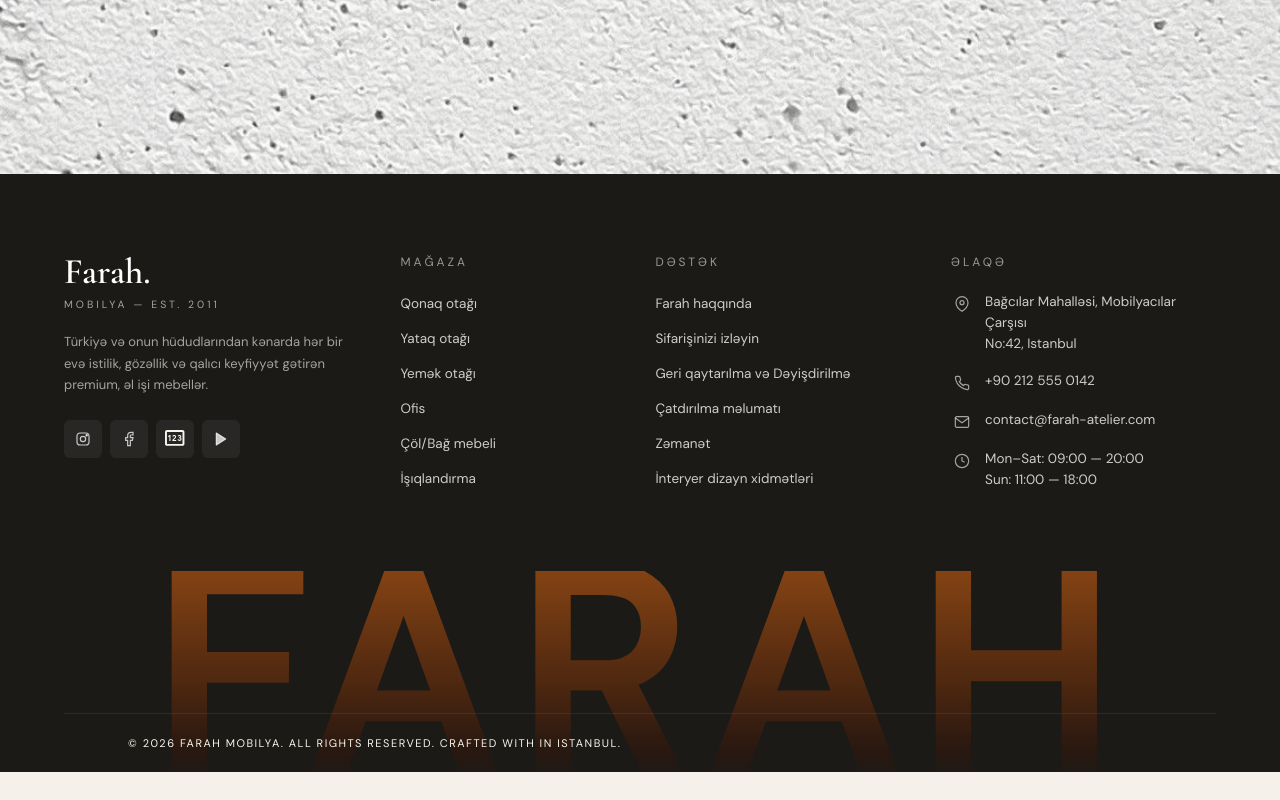
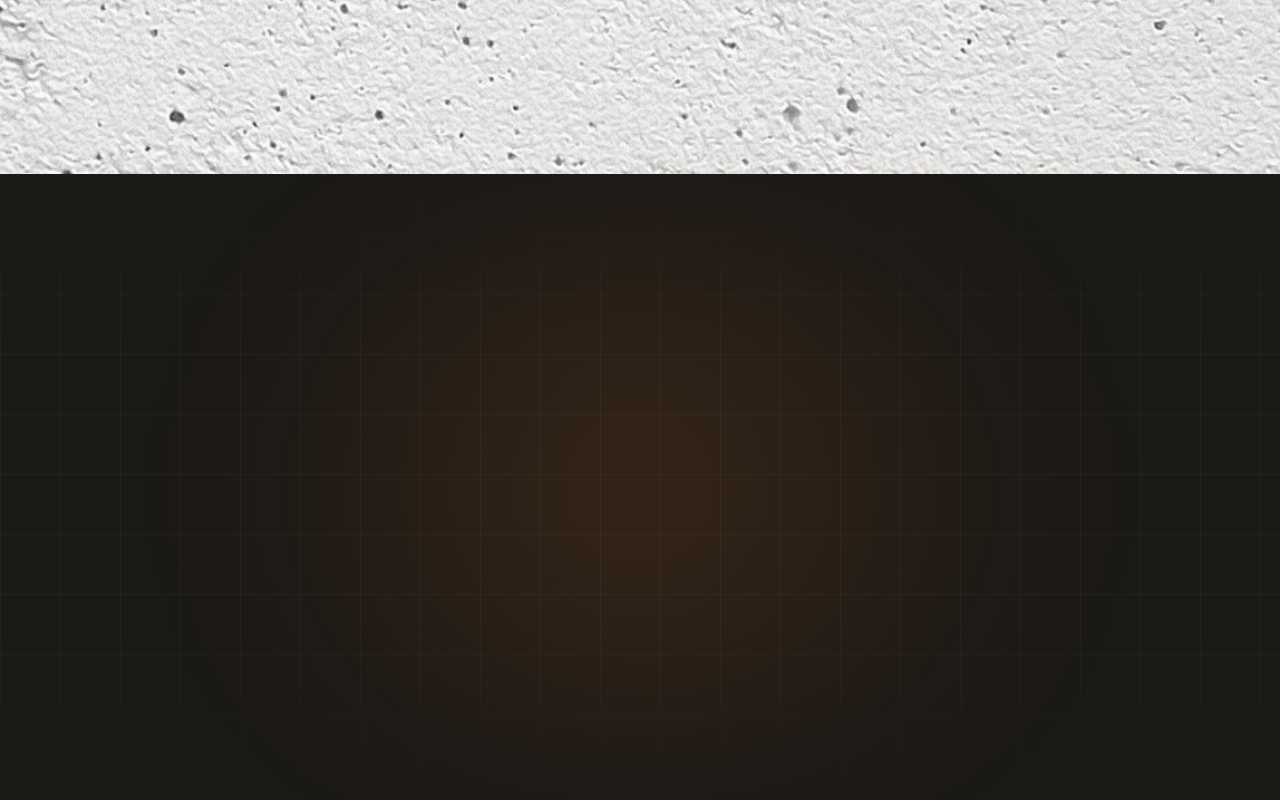
Before and after one commit to AliMukhtarli/FARAH, a React (Vite) app: page / in a window 1280 px wide. Shown: the part 4936-5736 px from the top of the page. Before the commit the page ends 5708 px from the top, so only its background shows below. Built offline with nearby package versions, Linux system fonts and the light colour scheme.

Commit message:
I developed footer for better UI

```diff
--- a/package.json
+++ b/package.json
@@ -10,6 +10,7 @@
     "preview": "vite preview"
   },
   "dependencies": {
+    "gsap": "^3.15.0",
     "react": "^19.2.6",
     "react-dom": "^19.2.6"
   },
--- a/src/FooterSection.jsx
+++ b/src/FooterSection.jsx
@@ -1,3 +1,11 @@
+import { useEffect, useRef } from "react";
+import { gsap } from "gsap";
+import { ScrollTrigger } from "gsap/ScrollTrigger";
+
+if (typeof window !== "undefined") {
+  gsap.registerPlugin(ScrollTrigger);
+}
+
 const SHOP_LINKS = [
   "Qonaq otağı",
   "Yataq otağı",
@@ -67,11 +75,136 @@ const PlayIcon = () => (
   </svg>
 );
 
+const ArrowUpIcon = () => (
+  <svg width="18" height="18" fill="none" stroke="currentColor" strokeWidth="2" viewBox="0 0 24 24">
+    <path strokeLinecap="round" strokeLinejoin="round" d="M5 10l7-7m0 0l7 7m-7-7v18" />
+  </svg>
+);
+
+/**
+ * MagneticButton — wraps any element and attaches a GSAP-powered magnetic
+ * hover effect (the element subtly follows the cursor and tilts in 3D).
+ */
+function MagneticButton({ as: Tag = "a", className = "", children, ...props }) {
+  const ref = useRef(null);
+
+  useEffect(() => {
+    if (typeof window === "undefined") return;
+    const el = ref.current;
+    if (!el) return;
+
+    const ctx = gsap.context(() => {
+      const onMove = (e) => {
+        const rect = el.getBoundingClientRect();
+        const x = e.clientX - rect.left - rect.width / 2;
+        const y = e.clientY - rect.top - rect.height / 2;
+        gsap.to(el, {
+          x: x * 0.35,
+          y: y * 0.35,
+          rotationX: -y * 0.12,
+          rotationY: x * 0.12,
+          scale: 1.06,
+          ease: "power2.out",
+          duration: 0.4,
+          transformPerspective: 600,
+        });
+      };
+
+      const onLeave = () => {
+        gsap.to(el, {
+          x: 0,
+          y: 0,
+          rotationX: 0,
+          rotationY: 0,
+          scale: 1,
+          ease: "elastic.out(1, 0.4)",
+          duration: 1.1,
+        });
+      };
+
+      el.addEventListener("mousemove", onMove);
+      el.addEventListener("mouseleave", onLeave);
+
+      return () => {
+        el.removeEventListener("mousemove", onMove);
+        el.removeEventListener("mouseleave", onLeave);
+      };
+    }, el);
+
+    return () => ctx.revert();
+  }, []);
+
+  return (
+    <Tag ref={ref} className={className} {...props}>
+      {children}
+    </Tag>
+  );
+}
+
 export default function FooterSection() {
+  const wrapperRef = useRef(null);
+  const giantTextRef = useRef(null);
+  const gridRef = useRef(null);
+  const colsRef = useRef(null);
+  const bottomRef = useRef(null);
+
+  useEffect(() => {
+    if (typeof window === "undefined") return;
+    if (!wrapperRef.current) return;
+
+    const ctx = gsap.context(() => {
+      // Giant FARAH wordmark — slow parallax & fade as the footer enters
+      gsap.fromTo(
+        giantTextRef.current,
+        { y: 80, scale: 0.92, opacity: 0 },
+        {
+          y: 0,
+          scale: 1,
+          opacity: 1,
+          ease: "power1.out",
+          scrollTrigger: {
+            trigger: wrapperRef.current,
+            start: "top 85%",
+            end: "bottom bottom",
+            scrub: 1,
+          },
+        }
+      );
+
+      // Columns + bottom bar — staggered fade-up
+      gsap.fromTo(
+        [colsRef.current, bottomRef.current],
+        { y: 50, opacity: 0 },
+        {
+          y: 0,
+          opacity: 1,
+          stagger: 0.18,
+          ease: "power3.out",
+          scrollTrigger: {
+            trigger: wrapperRef.current,
+            start: "top 70%",
+            end: "center center",
+            scrub: 1,
+          },
+        }
+      );
+    }, wrapperRef);
+
+    return () => ctx.revert();
+  }, []);
+
+  const scrollToTop = () => {
+    window.scrollTo({ top: 0, behavior: "smooth" });
+  };
+
   return (
-    <footer className="footer">
+    <footer ref={wrapperRef} className="footer">
+      {/* Cinematic background layers */}
+      <div className="footer-aurora" aria-hidden="true" />
+      <div ref={gridRef} className="footer-bg-grid" aria-hidden="true" />
+
       <div className="footer-container">
-        <div className="footer-grid">
+        <div ref={colsRef} className="footer-grid">
 
           {/* Brand column */}
           <div className="footer-col footer-col--brand">
@@ -82,14 +215,14 @@ export default function FooterSection() {
 
             <p className="footer-brand-desc">
               Türkiyə və onun hüdudlarından kənarda hər bir evə istilik,
-               gözəllik və qalıcı keyfiyyət gətirən premium, əl işi mebellər.
+              gözəllik və qalıcı keyfiyyət gətirən premium, əl işi mebellər.
             </p>
 
             <div className="footer-socials">
-              <a href="#" aria-label="Instagram" className="footer-social"><InstagramIcon /></a>
-              <a href="#" aria-label="Facebook" className="footer-social"><FacebookIcon /></a>
-              <a href="#" aria-label="YouTube" className="footer-social"><YoutubeIcon /></a>
-              <a href="#" aria-label="TikTok" className="footer-social"><PlayIcon /></a>
+              <MagneticButton href="#" aria-label="Instagram" className="footer-social"><InstagramIcon /></MagneticButton>
+              <MagneticButton href="#" aria-label="Facebook" className="footer-social"><FacebookIcon /></MagneticButton>
+              <MagneticButton href="#" aria-label="YouTube" className="footer-social"><YoutubeIcon /></MagneticButton>
+              <MagneticButton href="#" aria-label="TikTok" className="footer-social"><PlayIcon /></MagneticButton>
             </div>
           </div>
 
@@ -138,12 +271,31 @@ export default function FooterSection() {
 
         </div>
 
-        {/* Giant brand wordmark */}
-        <div className="footer-wordmark" aria-hidden="true">FARAH</div>
+        {/* Giant FARAH wordmark */}
+        <div ref={giantTextRef} className="footer-wordmark" aria-hidden="true">FARAH</div>
 
         {/* Bottom bar */}
-        <div className="footer-bottom">
-          © 2026 FARAH MOBILYA. ALL RIGHTS RESERVED. CRAFTED WITH IN ISTANBUL.
+        <div ref={bottomRef} className="footer-bottom">
+          <div className="footer-bottom-copy">
+            © 2026 FARAH MOBILYA. ALL RIGHTS RESERVED. CRAFTED WITH IN ISTANBUL.
+          </div>
+
+          <MagneticButton as="div" className="footer-glass-pill footer-made-with">
+            <span className="footer-made-text">Crafted with</span>
+            <span className="footer-heart" aria-hidden="true">❤</span>
+            <span className="footer-made-text">by</span>
+            <span className="footer-made-brand">ALI</span>
+          </MagneticButton>
+
+          <MagneticButton
+            as="button"
+            type="button"
+            onClick={scrollToTop}
+            className="footer-glass-pill footer-back-top"
+            aria-label="Yuxarı qayıt"
+          >
+            <ArrowUpIcon />
+          </MagneticButton>
         </div>
       </div>
     </footer>
--- a/src/main.css
+++ b/src/main.css
@@ -1447,17 +1447,61 @@ img {
 }
 
 /* ═══════════════════════════════════
-   FOOTER
+   FOOTER — CINEMATIC
 ═══════════════════════════════════ */
 .footer {
   position: relative;
   background: #1c1a17;
   color: rgba(255, 255, 255, 0.7);
   overflow: hidden;
+  isolation: isolate;
+  perspective: 1200px;
+}
+
+/* Aurora glow — soft breathing radial light */
+.footer-aurora {
+  position: absolute;
+  top: 50%;
+  left: 50%;
+  width: 80%;
+  height: 60vh;
+  transform: translate(-50%, -50%);
+  border-radius: 50%;
+  filter: blur(80px);
+  background: radial-gradient(
+    circle at 50% 50%,
+    rgba(224, 123, 42, 0.16) 0%,
+    rgba(138, 69, 19, 0.10) 40%,
+    transparent 70%
+  );
+  pointer-events: none;
+  z-index: 0;
+  animation: footer-breathe 8s ease-in-out infinite alternate;
+  will-change: transform, opacity;
+}
+
+@keyframes footer-breathe {
+  0%   { transform: translate(-50%, -50%) scale(1);   opacity: 0.55; }
+  100% { transform: translate(-50%, -50%) scale(1.12); opacity: 1; }
+}
+
+/* Subtle grid background — faded top & bottom */
+.footer-bg-grid {
+  position: absolute;
+  inset: 0;
+  z-index: 0;
+  background-size: 60px 60px;
+  background-image:
+    linear-gradient(to right, rgba(255, 255, 255, 0.035) 1px, transparent 1px),
+    linear-gradient(to bottom, rgba(255, 255, 255, 0.035) 1px, transparent 1px);
+  mask-image: linear-gradient(to bottom, transparent, #000 30%, #000 70%, transparent);
+  -webkit-mask-image: linear-gradient(to bottom, transparent, #000 30%, #000 70%, transparent);
+  pointer-events: none;
 }
 
 .footer-container {
   position: relative;
+  z-index: 1;
   max-width: 1280px;
   margin: 0 auto;
   padding: 80px clamp(24px, 5vw, 80px) 0;
@@ -1514,19 +1558,25 @@ img {
 .footer-social {
   width: 38px;
   height: 38px;
-  border-radius: 6px;
-  background: rgba(255, 255, 255, 0.06);
+  border-radius: 8px;
+  background: linear-gradient(145deg, rgba(255, 255, 255, 0.06), rgba(255, 255, 255, 0.02));
+  border: 1px solid rgba(255, 255, 255, 0.08);
   display: flex;
   align-items: center;
   justify-content: center;
   color: rgba(255, 255, 255, 0.75);
   text-decoration: none;
-  transition: background 0.2s ease, color 0.2s ease;
+  transition: background 0.3s ease, color 0.3s ease, border-color 0.3s ease, box-shadow 0.3s ease;
+  backdrop-filter: blur(8px);
+  -webkit-backdrop-filter: blur(8px);
+  will-change: transform;
 }
 
 .footer-social:hover {
-  background: var(--orange);
+  background: linear-gradient(145deg, rgba(224, 123, 42, 0.9), rgba(201, 106, 26, 0.8));
   color: #fff;
+  border-color: rgba(255, 255, 255, 0.2);
+  box-shadow: 0 12px 32px rgba(224, 123, 42, 0.35);
 }
 
 .footer-social-img {
@@ -1562,11 +1612,14 @@ img {
   color: rgba(255, 255, 255, 0.78);
   text-decoration: none;
   font-weight: 400;
-  transition: color 0.2s ease;
+  display: inline-block;
+  transition: color 0.25s ease, transform 0.35s cubic-bezier(0.16, 1, 0.3, 1);
+  will-change: transform;
 }
 
 .footer-links a:hover {
   color: var(--orange);
+  transform: translateX(8px);
 }
 
 /* Contact list */
@@ -1637,18 +1690,104 @@ img {
   overflow: hidden;
 }
 
-/* Bottom strip */
+/* Bottom strip — 3-part bar */
 .footer-bottom {
   position: relative;
+  z-index: 2;
   border-top: 1px solid rgba(255, 255, 255, 0.08);
   padding: 22px clamp(20px, 5vw, 80px);
+  display: flex;
+  align-items: center;
+  justify-content: space-between;
+  gap: 20px;
+  flex-wrap: wrap;
+}
+
+.footer-bottom-copy {
   font-size: 11px;
   font-weight: 400;
   letter-spacing: 1.5px;
-  color: rgba(248, 246, 237, 1);
+  color: rgba(248, 246, 237, 0.6);
   text-transform: uppercase;
-  text-align: left;
-  z-index: 1;
+  flex: 1 1 auto;
+  min-width: 200px;
+}
+
+/* Glass pill — used by both the "Crafted with ❤" badge and back-to-top button */
+.footer-glass-pill {
+  display: inline-flex;
+  align-items: center;
+  justify-content: center;
+  gap: 8px;
+  background: linear-gradient(145deg, rgba(255, 255, 255, 0.06), rgba(255, 255, 255, 0.02));
+  border: 1px solid rgba(255, 255, 255, 0.10);
+  backdrop-filter: blur(12px);
+  -webkit-backdrop-filter: blur(12px);
+  border-radius: 999px;
+  color: rgba(255, 255, 255, 0.7);
+  text-decoration: none;
+  cursor: pointer;
+  font-family: inherit;
+  transition: background 0.3s ease, border-color 0.3s ease, color 0.3s ease, box-shadow 0.3s ease;
+  will-change: transform;
+}
+
+.footer-glass-pill:hover {
+  background: linear-gradient(145deg, rgba(255, 255, 255, 0.10), rgba(255, 255, 255, 0.04));
+  border-color: rgba(255, 255, 255, 0.22);
+  color: #fff;
+  box-shadow: 0 12px 32px rgba(0, 0, 0, 0.4);
+}
+
+/* "Crafted with ❤ by Farah" badge */
+.footer-made-with {
+  padding: 10px 18px;
+  font-size: 10.5px;
+  letter-spacing: 1.5px;
+  text-transform: uppercase;
+}
+
+.footer-made-text {
+  color: rgba(255, 255, 255, 0.55);
+  font-weight: 600;
+}
+
+.footer-made-brand {
+  color: #fff;
+  font-weight: 800;
+  letter-spacing: 0.5px;
+  text-transform: none;
+  margin-left: 2px;
+}
+
+.footer-heart {
+  color: #ff5a5a;
+  font-size: 14px;
+  display: inline-block;
+  animation: footer-heartbeat 1.6s cubic-bezier(0.25, 1, 0.5, 1) infinite;
+  filter: drop-shadow(0 0 6px rgba(255, 90, 90, 0.5));
+}
+
+@keyframes footer-heartbeat {
+  0%, 100% { transform: scale(1);   filter: drop-shadow(0 0 4px rgba(255, 90, 90, 0.4)); }
+  15%, 45% { transform: scale(1.25); filter: drop-shadow(0 0 12px rgba(255, 90, 90, 0.8)); }
+  30%      { transform: scale(1); }
+}
+
+/* Back-to-top circular button */
+.footer-back-top {
+  width: 42px;
+  height: 42px;
+  padding: 0;
+  border-radius: 50%;
+}
+
+.footer-back-top svg {
+  transition: transform 0.35s cubic-bezier(0.16, 1, 0.3, 1);
+}
+
+.footer-back-top:hover svg {
+  transform: translateY(-3px);
 }
 
 /* ── Responsive ── */
@@ -1679,11 +1818,21 @@ img {
   }
 
   .footer-bottom {
+    flex-direction: column;
+    gap: 14px;
+    padding: 20px 16px;
+  }
+
+  .footer-bottom-copy {
     text-align: center;
     font-size: 10.5px;
     letter-spacing: 1px;
-    padding: 18px 16px;
-  }
+    order: 3;
+    min-width: 0;
+  }
+
+  .footer-made-with { order: 1; }
+  .footer-back-top  { order: 2; }
 }
 
 @media (max-width: 360px) {
```
Also changed, not shown: 1 other file (tests, documents, lock files or other folders).
